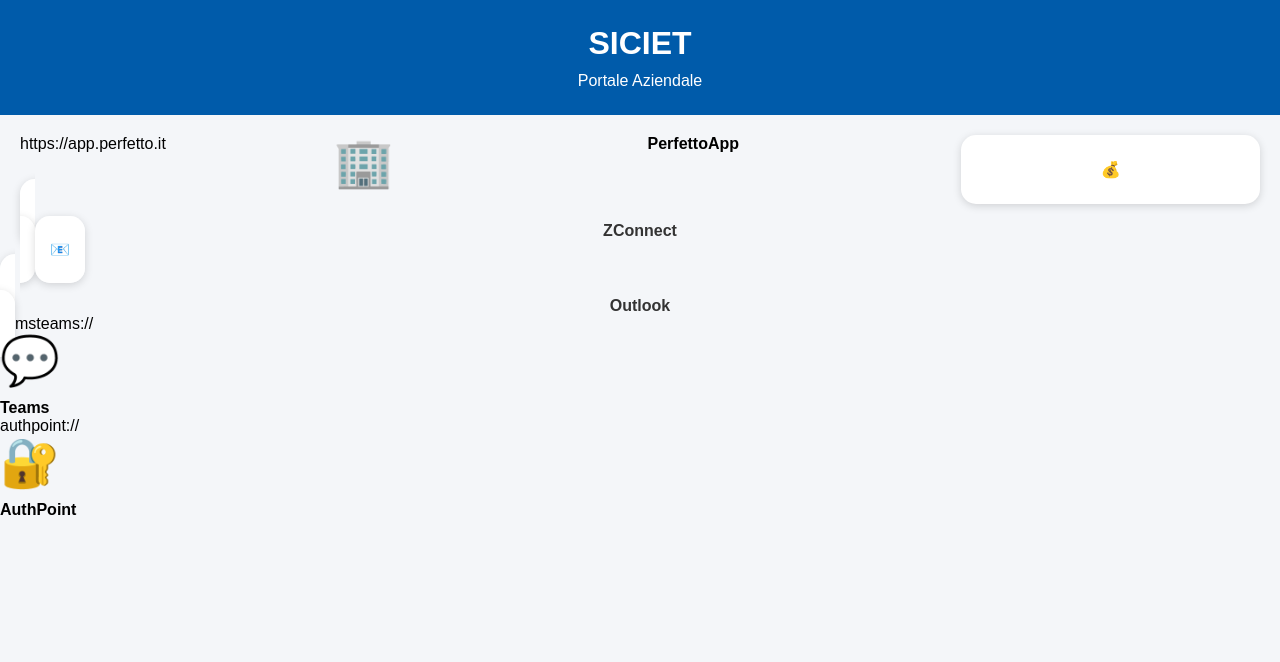
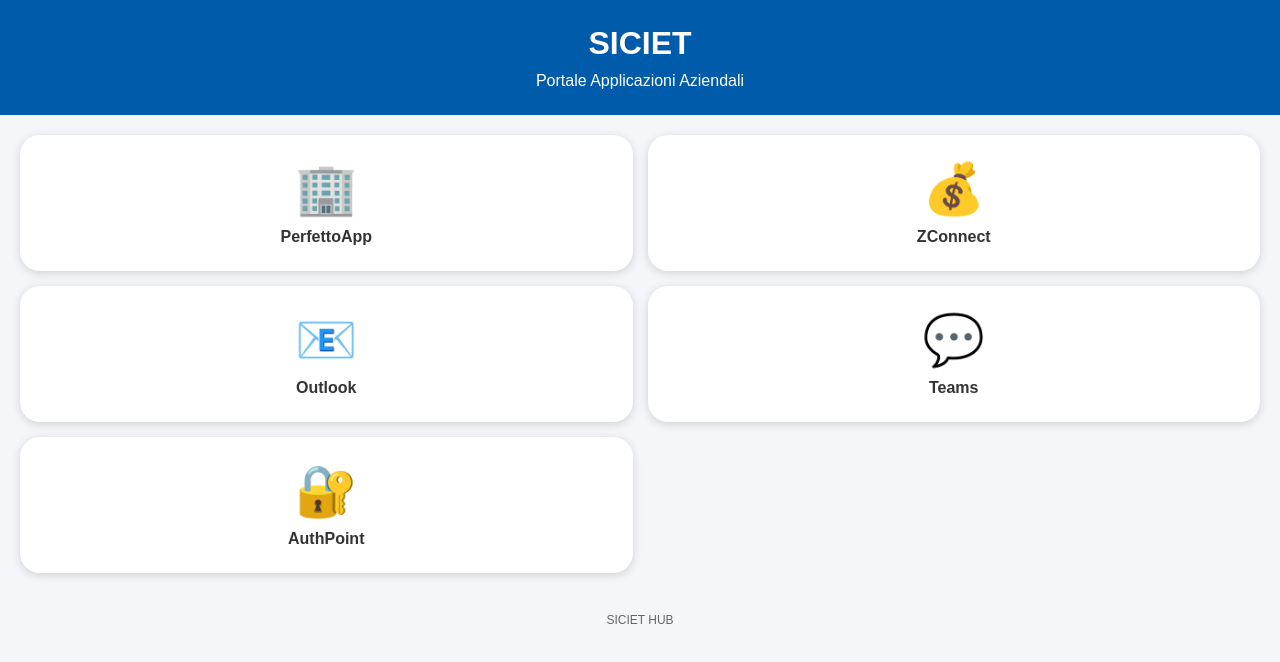
Before and after one commit to snovelli84/SicietHub, a plain HTML site: page index.html in a window 1280 px wide. Drawn offline with Linux system fonts and the light colour scheme.

Commit message:
Update index.html

```diff
--- a/index.html
+++ b/index.html
@@ -1,20 +1,23 @@
 <!DOCTYPE html>
 <html lang="it">
+
 <head>
+
 <meta charset="UTF-8">
-<meta name="viewport" content="width=device-width, initial-scale=1.0">
+<meta name="viewport" content="width=device-width, initial-scale=1">
 
-<title>SICIET Hub</title>
+<title>SICIET HUB</title>
 
 <style>
+
 *{
+    box-sizing:border-box;
     margin:0;
     padding:0;
-    box-sizing:border-box;
 }
 
 body{
-    font-family: Arial, sans-serif;
+    font-family:Arial,sans-serif;
     background:#f4f6f9;
 }
 
@@ -26,7 +29,11 @@ header{
 }
 
 header h1{
-    margin-bottom:10px;
+    font-size:32px;
+}
+
+header p{
+    margin-top:10px;
 }
 
 .container{
@@ -35,19 +42,18 @@ header h1{
 
 .grid{
     display:grid;
-    grid-template-columns:repeat(auto-fit,minmax(140px,1fr));
+    grid-template-columns:repeat(2,1fr);
     gap:15px;
 }
 
 .card{
     background:white;
-    border-radius:15px;
-    text-decoration:none;
-    color:#333;
+    border-radius:20px;
+    padding:25px 15px;
     text-align:center;
-    padding:25px 15px;
-    box-shadow:0 2px 8px rgba(0,0,0,.15);
-    transition:0.2s;
+    cursor:pointer;
+    box-shadow:0 2px 10px rgba(0,0,0,.15);
+    transition:.2s;
 }
 
 .card:hover{
@@ -55,54 +61,143 @@ header h1{
 }
 
 .icon{
-    font-size:48px;
-    margin-bottom:10px;
+    font-size:50px;
 }
 
-.name{
+.title{
+    margin-top:10px;
     font-weight:bold;
+    color:#333;
 }
+
+footer{
+    text-align:center;
+    padding:20px;
+    color:#666;
+    font-size:12px;
+}
+
 </style>
+
 </head>
 
 <body>
 
 <header>
     <h1>SICIET</h1>
-    <p>Portale Aziendale</p>
+    <p>Portale Applicazioni Aziendali</p>
 </header>
 
 <div class="container">
 
     <div class="grid">
 
-        https://app.perfetto.it
+        <div class="card" onclick="openPerfetto()">
             <div class="icon">🏢</div>
-            <div class="name">PerfettoApp</div>
-        </a>
+            <div class="title">PerfettoApp</div>
+        </div>
 
-        <a class="card" href="httpsit
+        <div class="card" onclick="openZConnect()">
             <div class="icon">💰</div>
-            <div class="name">ZConnect</div>
-        </a>
+            <div class="title">ZConnect</div>
+        </div>
 
-        <a class="card" href="ms  <div class="icon">📧</div>
-            <div class="name">Outlook</div>
-        </a>
+        <div class="card" onclick="openOutlook()">
+            <div class="icon">📧</div>
+            <div class="title">Outlook</div>
+        </div>
 
-        msteams://
+        <div class="card" onclick="openTeams()">
             <div class="icon">💬</div>
-            <div class="name">Teams</div>
-        </a>
+            <div class="title">Teams</div>
+        </div>
 
-        authpoint://
+        <div class="card" onclick="openAuthPoint()">
             <div class="icon">🔐</div>
-            <div class="name">AuthPoint</div>
-        </a>
+            <div class="title">AuthPoint</div>
+        </div>
 
     </div>
 
 </div>
 
+<footer>
+    SICIET HUB
+</footer>
+
+<script>
+
+function isIOS(){
+    return /iPhone|iPad|iPod/i.test(navigator.userAgent);
+}
+
+/* TEAMS */
+
+function openTeams(){
+
+    let store = isIOS()
+        ? "https://apps.apple.com/it/app/microsoft-teams/id1113153706"
+        : "https://play.google.com/store/apps/details?id=com.microsoft.teams";
+
+    window.location="msteams://";
+
+    setTimeout(function(){
+        window.location=store;
+    },1500);
+}
+
+/* OUTLOOK */
+
+function openOutlook(){
+
+    let store = isIOS()
+        ? "https://apps.apple.com/it/app/microsoft-outlook/id951937596"
+        : "https://play.google.com/store/apps/details?id=com.microsoft.office.outlook";
+
+    window.location="ms-outlook://";
+
+    setTimeout(function(){
+        window.location=store;
+    },1500);
+}
+
+/* AUTHPOINT */
+
+function openAuthPoint(){
+
+    let store = isIOS()
+        ? "https://apps.apple.com/it/search?term=watchguard%20authpoint"
+        : "https://play.google.com/store/search?q=watchguard+authpoint&c=apps";
+
+    window.location="authpoint://";
+
+    setTimeout(function(){
+        window.location=store;
+    },1500);
+}
+
+/* ZCONNECT */
+
+function openZConnect(){
+
+    window.open(
+        "https://zconnect.zucchetti.it",
+        "_blank"
+    );
+}
+
+/* PERFETTO APP */
+
+function openPerfetto(){
+
+    window.open(
+        "https://app.perfetto.it",
+        "_blank"
+    );
+}
+
+</script>
+
 </body>
+
 </html>
```
